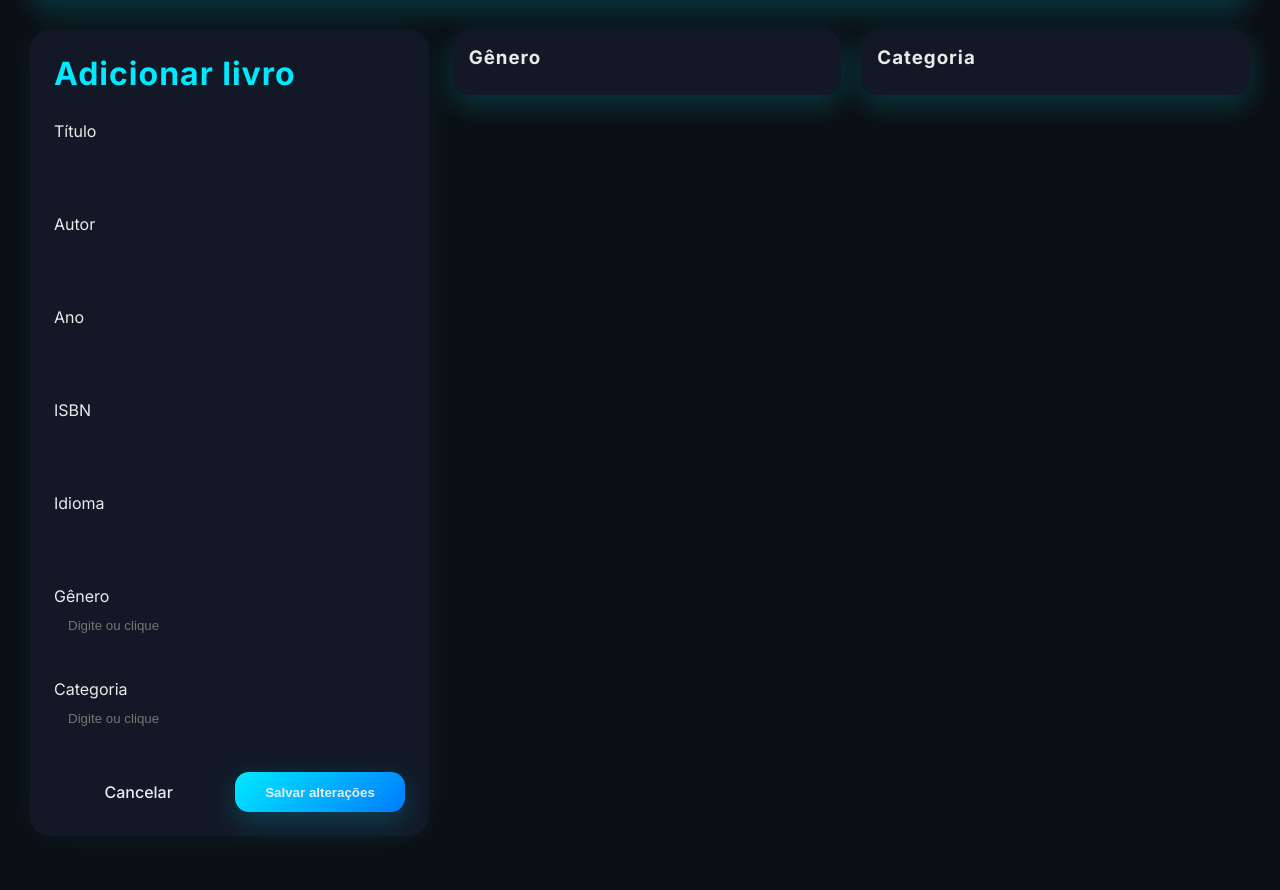
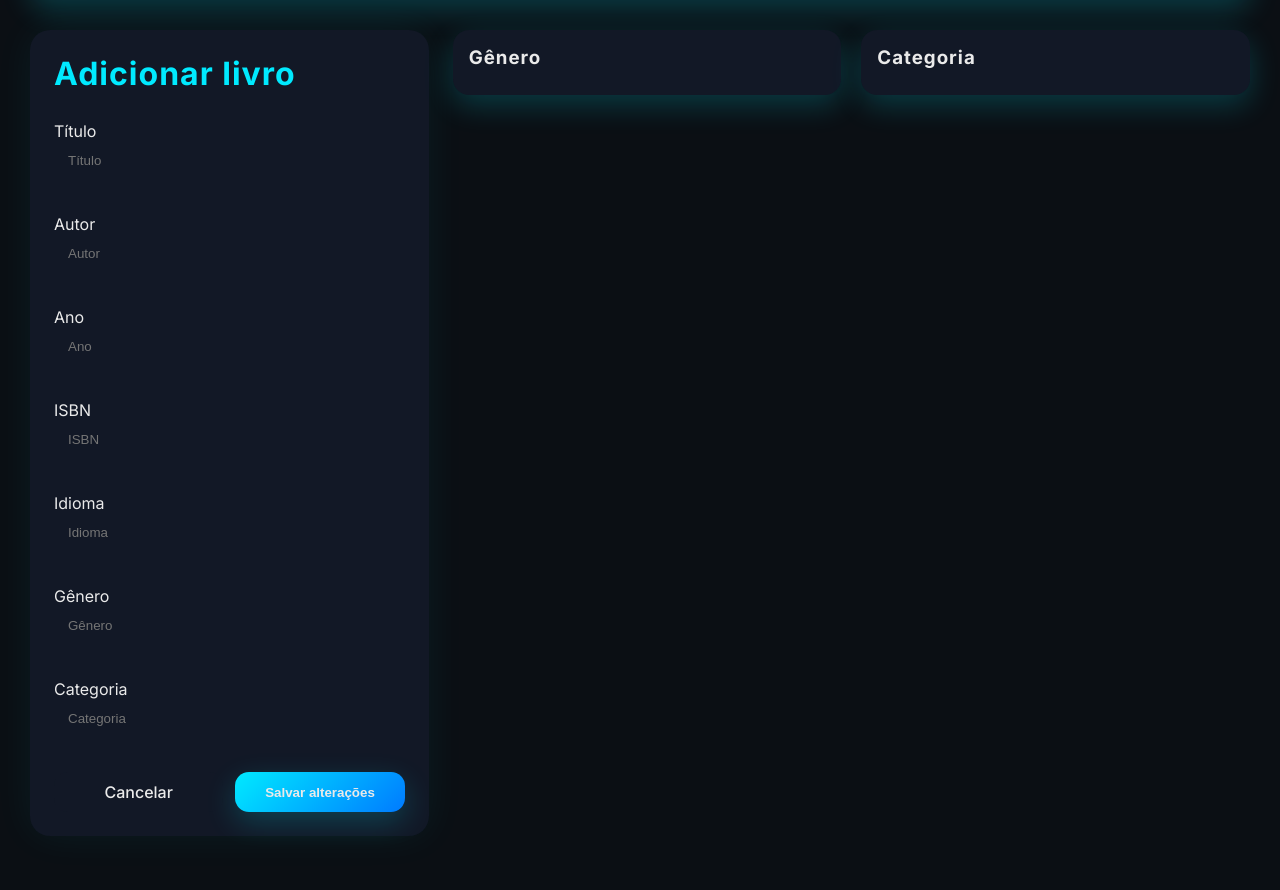
Before and after one commit to yunglixoehfoda/bibliotecav2, a Flask app: template templates/livro_novo.html in a window 1280 px wide. Shown: the part 99-989 px from the top of the page. Run offline with Flask 3, Linux system fonts and the light colour scheme; the template is opened without the code that fills it, so the values that code supplies are empty.

Commit message:
Update livro_novo.html

```diff
--- a/templates/livro_novo.html
+++ b/templates/livro_novo.html
@@ -12,37 +12,37 @@
 
             <label>
                 Título
-                <input name="titulo" required>
+                <input placeholder="Título" name="titulo" required>
             </label>
 
             <label>
                 Autor
-                <input name="autor" required>
+                <input placeholder="Autor" name="autor" required>
             </label>
 
             <label>
                 Ano
-                <input name="ano" type="number">
+                <input placeholder="Ano" name="ano" type="number">
             </label>
 
             <label>
                 ISBN
-                <input name="isbn">
+                <input placeholder="ISBN" name="isbn">
             </label>
 
             <label>
                 Idioma
-                <input name="idioma">
+                <input placeholder="Idioma" name="idioma">
             </label>
 
             <label>
                 Gênero
-                <input name="categoria" id="input-categoria" placeholder="Digite ou clique">
+                <input placeholder="Gênero" name="categoria" id="input-categoria" placeholder="Digite ou clique">
             </label>
 
             <label>
                 Categoria
-                <input name="genero" id="input-genero" placeholder="Digite ou clique">
+                <input placeholder="Categoria" name="genero" id="input-genero" placeholder="Digite ou clique">
             </label>
 
             <div class="form-acoes">
```
